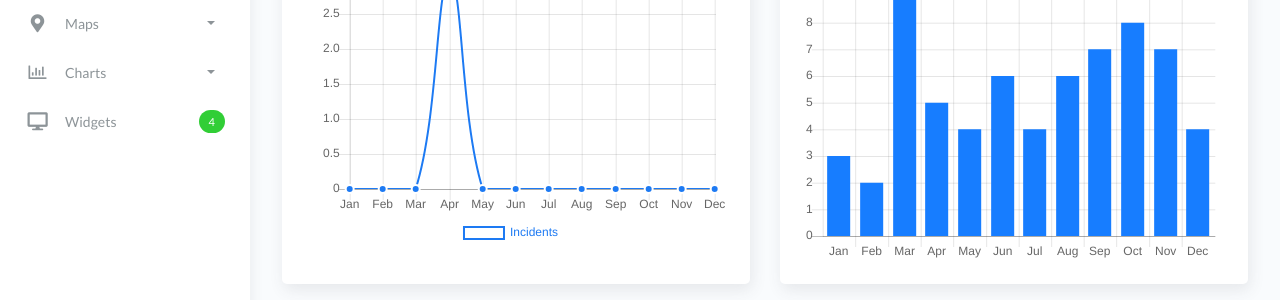
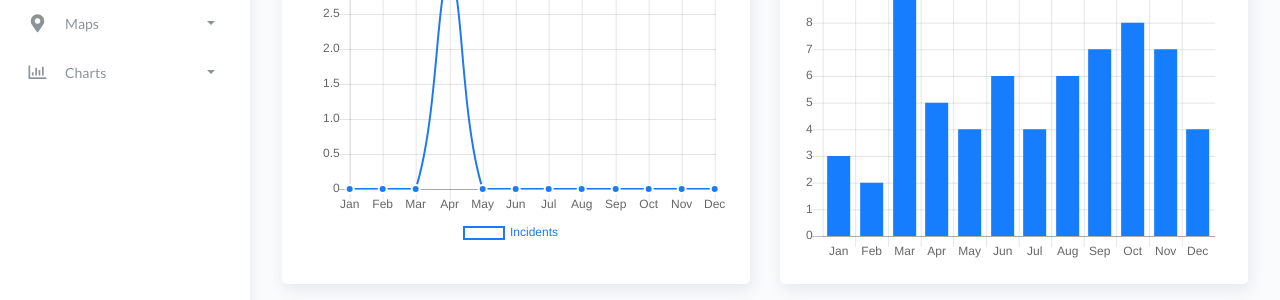
Before and after one commit to bmkhn/FireApp, a Django app: page /dashboard_chart in a window 1280 px wide. Shown: the part 307-607 px from the top of the page. Run offline with Django 4.2, Linux system fonts and the light colour scheme; data comes from the database, SQL or seed files in the repository; both versions use the stored data as it was after the commit; some libraries are stand-ins or nearby versions.

Commit message:
Remove unused navigation items from the base template and update database

```diff
--- a/projectsite/templates/base.html
+++ b/projectsite/templates/base.html
@@ -210,22 +210,9 @@
                         <span class="sub-item">Chart Js</span>
                       </a>
                     </li>
-                    <li>
-                      <a href="charts/sparkline.html">
-                        <span class="sub-item">Sparkline</span>
-                      </a>
-                    </li>
                   </ul>
                 </div>
               </li>
-              <li class="nav-item">
-                <a href="widgets.html">
-                  <i class="fas fa-desktop"></i>
-                  <p>Widgets</p>
-                  <span class="badge badge-success">4</span>
-                </a>
-              </li>
-
 
             </ul>
           </div>
```
Also changed, not shown: projectsite/db.sqlite3.
